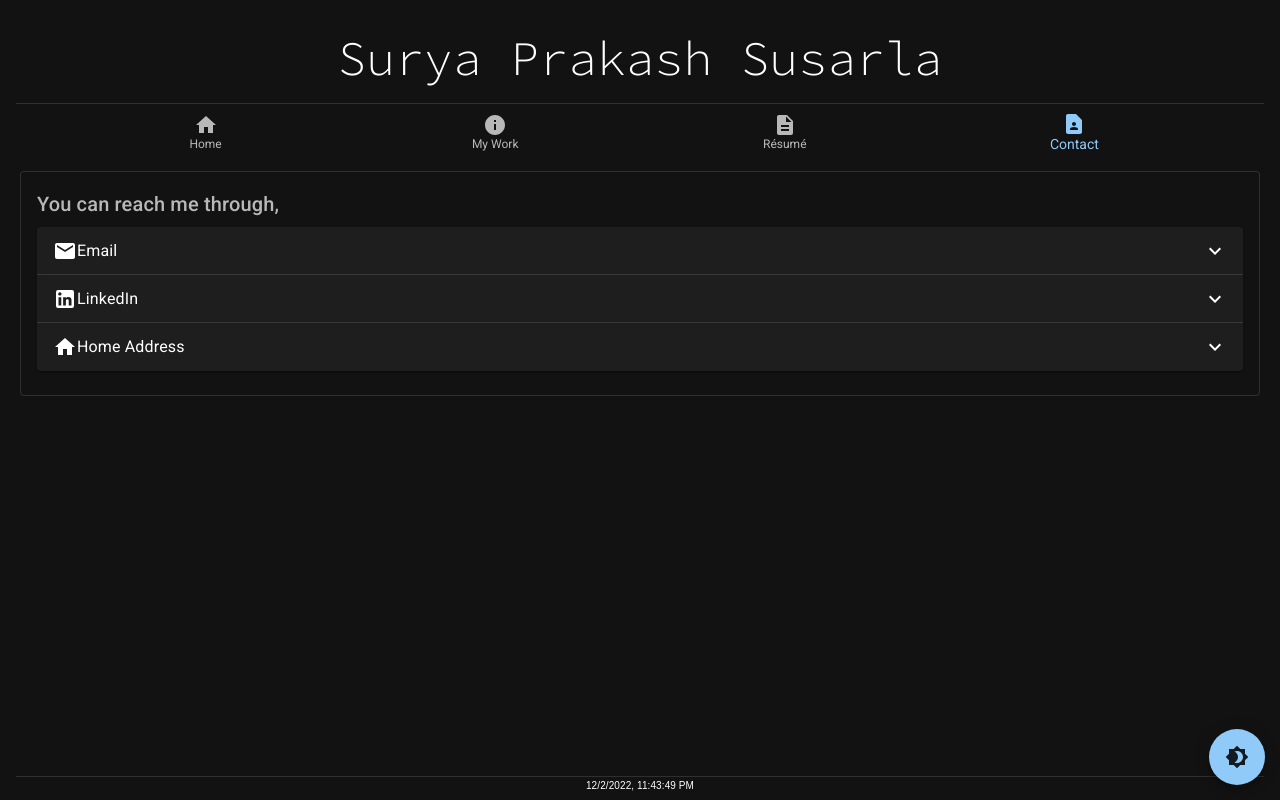
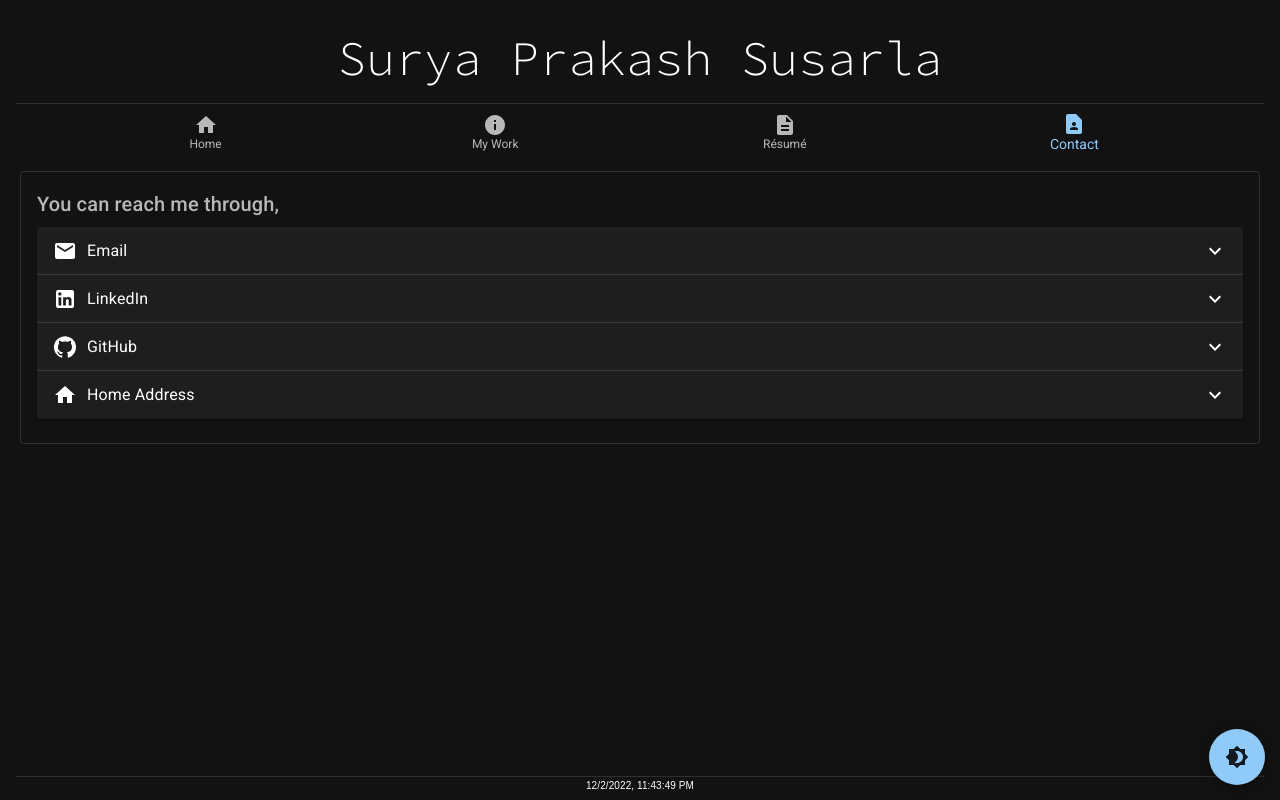
Before and after one commit to surya-prakash-susarla/surya-prakash-susarla.github.io, a React (Create React App) app: page / in a window 1280 px wide. Both pictures are taken after a click on the button "CONNECT WITH ME". Built offline with nearby package versions, Linux system fonts and the light colour scheme; a web font is replaced by a local one.

Commit message:
add margins

```diff
--- a/src/components/constants.ts
+++ b/src/components/constants.ts
@@ -12,3 +12,5 @@ export const kTitleBarText = 'Surya Prakash Susarla';
 export const kResumeLink = "https://drive.google.com/file/d/1DqTwNJzKFim2b1LYht_8FX3sfRXHLbDe/view?usp=sharing";
 
 export const kLinkedinLink = "https://www.linkedin.com/in/surya-prakash-susarla/";
+
+export const kGithubLink = "https://github.com/surya-prakash-susarla";
--- a/src/components/pages.tsx
+++ b/src/components/pages.tsx
@@ -13,10 +13,11 @@ import {
   Typography
 } from "@mui/material"
 import React from "react";
-import { kLinkedinLink, kResumeLink, PageSelection } from "./constants";
+import { kGithubLink, kLinkedinLink, kResumeLink, PageSelection } from "./constants";
 
 import EmailIcon from '@mui/icons-material/Email';
 import ExpandMoreIcon from '@mui/icons-material/ExpandMore';
+import GitHubIcon from '@mui/icons-material/GitHub';
 import LinkedInIcon from '@mui/icons-material/LinkedIn';
 import HomeIcon from '@mui/icons-material/Home';
 
@@ -80,6 +81,7 @@ export const ResumeComponent: React.FC = () => {
 }
 
 export const ContactMeComponent: React.FC = () => {
+  let margin_style = {marginLeft: '10px', marginRight: '10px'};
   return (
     <Card variant='outlined' className='animate__animated animate__fadeIn' style={{marginLeft: '20px', marginRight: '20px'}}>
       <CardContent>
@@ -89,7 +91,7 @@ export const ContactMeComponent: React.FC = () => {
         <Accordion>
           <AccordionSummary expandIcon={<ExpandMoreIcon />}>
             <EmailIcon />
-            <Typography variant='body1'>
+            <Typography variant='body1' style={margin_style}>
               {'Email'}
             </Typography>
           </AccordionSummary>
@@ -107,7 +109,7 @@ export const ContactMeComponent: React.FC = () => {
         <Accordion>
           <AccordionSummary expandIcon={<ExpandMoreIcon />}>
             <LinkedInIcon />
-            <Typography variant='body1'>
+            <Typography variant='body1' style={margin_style}>
               {'LinkedIn'}
             </Typography>
           </AccordionSummary>
@@ -118,9 +120,22 @@ export const ContactMeComponent: React.FC = () => {
           </AccordionDetails>
         </Accordion>
         <Accordion>
+        <AccordionSummary expandIcon={<ExpandMoreIcon />}>
+            <GitHubIcon />
+            <Typography variant="body1" style={margin_style}>
+              {'GitHub'}
+            </Typography>
+        </AccordionSummary>
+        <AccordionDetails>
+          <Link href={kGithubLink} underline='hover' target={'_blank'} rel='noreferrer'>
+            {"Surya Prakash Susarla's GitHub"}
+          </Link>
+        </AccordionDetails>
+        </Accordion>
+        <Accordion>
           <AccordionSummary expandIcon={<ExpandMoreIcon />}>
             <HomeIcon />
-            <Typography variant='body1'>
+            <Typography variant='body1' style={margin_style}>
               {'Home Address'}
             </Typography>
           </AccordionSummary>
```
Also changed, not shown: 7 other files (tests, documents, lock files or other folders).
